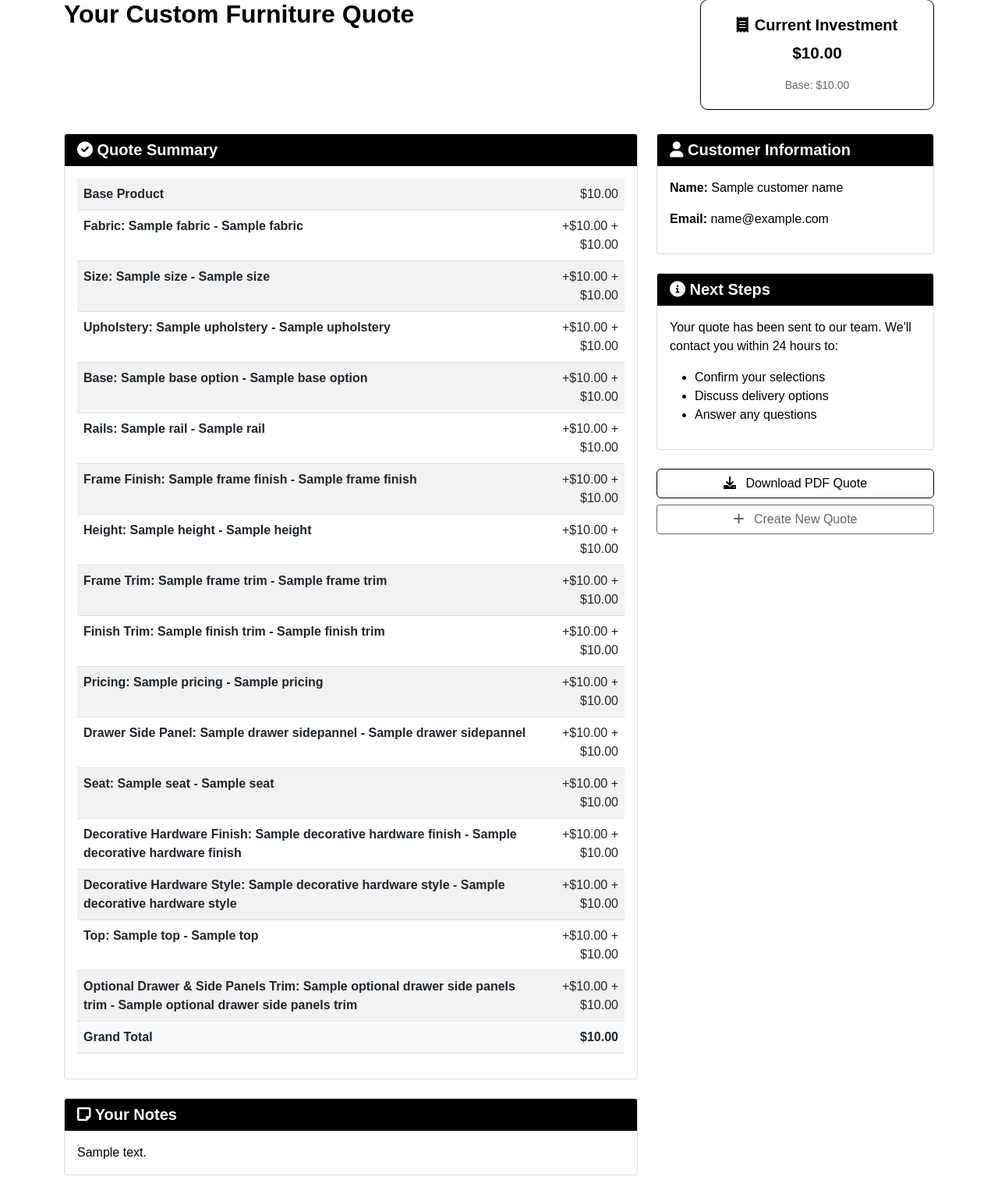
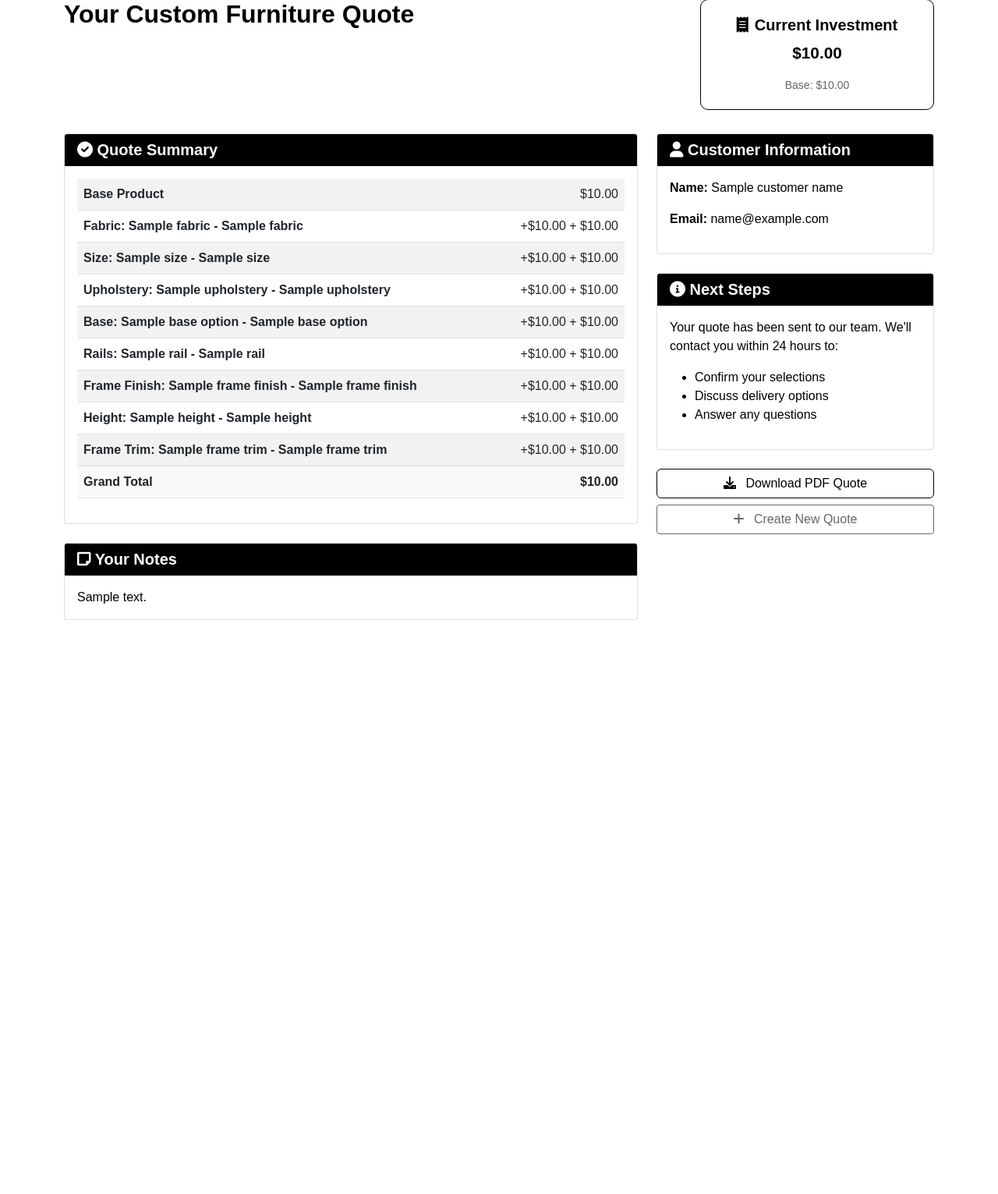
Before and after one commit to abdullah4656/rfq, a Django app: template rfq_app/templates/rfq_app/summary.html in a window 1280 px wide. Shown: the part 166-1697 px from the top of the page at 78% size. After the commit the page ends 985 px from the top, so only its background shows below. Run offline with Django 5.2, Linux system fonts and the light colour scheme; the template is opened without the code that fills it: most values are stand-ins (such as "Sample title", 1, 10 or a date in 2020).

Commit message:
Describe what you changed

```diff
--- a/rfq_app/templates/rfq_app/summary.html
+++ b/rfq_app/templates/rfq_app/summary.html
@@ -76,61 +76,7 @@
                             <td class="text-end">+${{ frame_trim.main_price|floatformat:2 }}{% if frame_trim.sub_price %} + ${{ frame_trim.sub_price|floatformat:2 }}{% endif %}</td>
                         </tr>
                         {% endif %}
-                        {% if finish_trim %}
-<tr>
-    <th>Finish Trim: {{ finish_trim.main_title }}{% if finish_trim.sub_title %} - {{ finish_trim.sub_title }}{% endif %}</th>
-    <td class="text-end">+${{ finish_trim.main_price|floatformat:2 }}{% if finish_trim.sub_price %} + ${{ finish_trim.sub_price|floatformat:2 }}{% endif %}</td>
-</tr>
-{% endif %}
 
-{% if pricing %}
-<tr>
-    <th>Pricing: {{ pricing.main_title }}{% if pricing.sub_title %} - {{ pricing.sub_title }}{% endif %}</th>
-    <td class="text-end">+${{ pricing.main_price|floatformat:2 }}{% if pricing.sub_price %} + ${{ pricing.sub_price|floatformat:2 }}{% endif %}</td>
-</tr>
-{% endif %}
-
-{% if drawer_sidepannel %}
-<tr>
-    <th>Drawer Side Panel: {{ drawer_sidepannel.main_title }}{% if drawer_sidepannel.sub_title %} - {{ drawer_sidepannel.sub_title }}{% endif %}</th>
-    <td class="text-end">+${{ drawer_sidepannel.main_price|floatformat:2 }}{% if drawer_sidepannel.sub_price %} + ${{ drawer_sidepannel.sub_price|floatformat:2 }}{% endif %}</td>
-</tr>
-{% endif %}
-
-{% if seat %}
-<tr>
-    <th>Seat: {{ seat.main_title }}{% if seat.sub_title %} - {{ seat.sub_title }}{% endif %}</th>
-    <td class="text-end">+${{ seat.main_price|floatformat:2 }}{% if seat.sub_price %} + ${{ seat.sub_price|floatformat:2 }}{% endif %}</td>
-</tr>
-{% endif %}
-
-{% if decorative_hardware_finish %}
-<tr>
-    <th>Decorative Hardware Finish: {{ decorative_hardware_finish.main_title }}{% if decorative_hardware_finish.sub_title %} - {{ decorative_hardware_finish.sub_title }}{% endif %}</th>
-    <td class="text-end">+${{ decorative_hardware_finish.main_price|floatformat:2 }}{% if decorative_hardware_finish.sub_price %} + ${{ decorative_hardware_finish.sub_price|floatformat:2 }}{% endif %}</td>
-</tr>
-{% endif %}
-
-{% if decorative_hardware_style %}
-<tr>
-    <th>Decorative Hardware Style: {{ decorative_hardware_style.main_title }}{% if decorative_hardware_style.sub_title %} - {{ decorative_hardware_style.sub_title }}{% endif %}</th>
-    <td class="text-end">+${{ decorative_hardware_style.main_price|floatformat:2 }}{% if decorative_hardware_style.sub_price %} + ${{ decorative_hardware_style.sub_price|floatformat:2 }}{% endif %}</td>
-</tr>
-{% endif %}
-
-{% if top %}
-<tr>
-    <th>Top: {{ top.main_title }}{% if top.sub_title %} - {{ top.sub_title }}{% endif %}</th>
-    <td class="text-end">+${{ top.main_price|floatformat:2 }}{% if top.sub_price %} + ${{ top.sub_price|floatformat:2 }}{% endif %}</td>
-</tr>
-{% endif %}
-
-{% if optional_drawer_side_panels_trim %}
-<tr>
-    <th>Optional Drawer & Side Panels Trim: {{ optional_drawer_side_panels_trim.main_title }}{% if optional_drawer_side_panels_trim.sub_title %} - {{ optional_drawer_side_panels_trim.sub_title }}{% endif %}</th>
-    <td class="text-end">+${{ optional_drawer_side_panels_trim.main_price|floatformat:2 }}{% if optional_drawer_side_panels_trim.sub_price %} + ${{ optional_drawer_side_panels_trim.sub_price|floatformat:2 }}{% endif %}</td>
-</tr>
-{% endif %}
 
                         <tr style="background-color: #f8f9fa;">
                             <th><strong>Grand Total</strong></th>
--- a/rfq_app/utils.py
+++ b/rfq_app/utils.py
@@ -74,4 +74,4 @@ def get_selected_option(getter, session_key, product_id, request, safe_price_fun
                         "sub_price": sub.get("price", 0)
                     })
 
-    return selected, total_price
+    return selected, total_price  # This line was missing!
```
